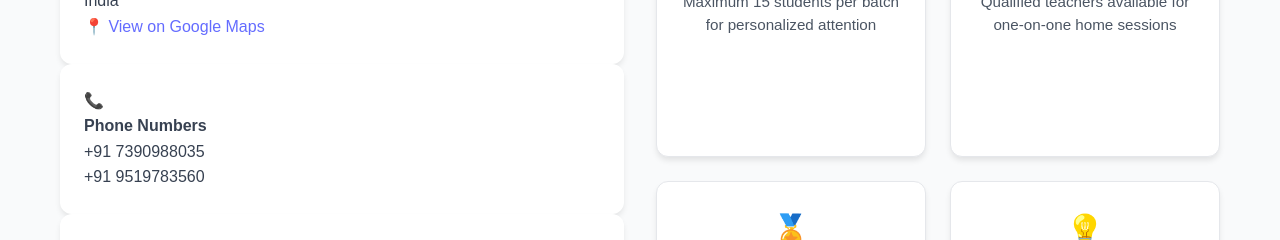
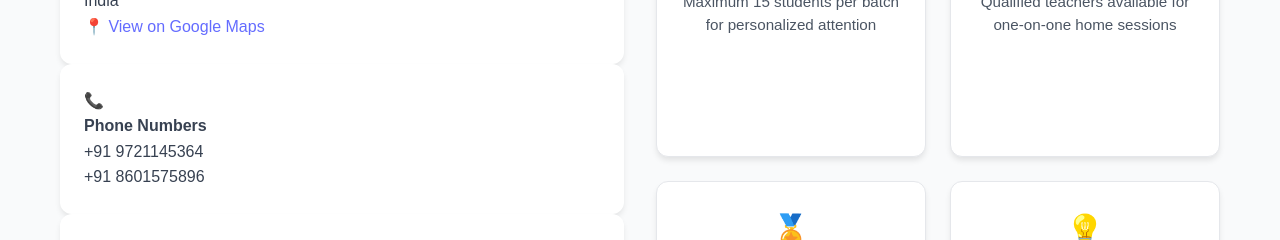
Before and after one commit to devansh101005/beeducatedweb, a React (Vite) app in the folder client/: page / in a window 1280 px wide. Shown: the part 980-1220 px from the top of the page. Built offline with nearby package versions, Linux system fonts and the light colour scheme.

Commit message:
changed name

```diff
--- a/client/src/pages/About.jsx
+++ b/client/src/pages/About.jsx
@@ -60,7 +60,7 @@ function About() {
         <div className="team-grid">
           <div className="team-member">
             {/* <img src="https://via.placeholder.com/100" alt="Team member" /> */}
-            <h4>Pranav Singh</h4>
+            <h4></h4>
             <p>Manager</p>
           </div>
           <div className="team-member">
--- a/client/src/pages/Home.jsx
+++ b/client/src/pages/Home.jsx
@@ -238,9 +238,9 @@ function Home() {
                   <div className="contact-text">
                     <h4>Phone Numbers</h4>
                     <p>
-                      +91 7390988035
+                      +91 9721145364
                       <br />
-                      +91 9519783560
+                      +91 8601575896
                       <br />
                     </p>
                   </div>
```
